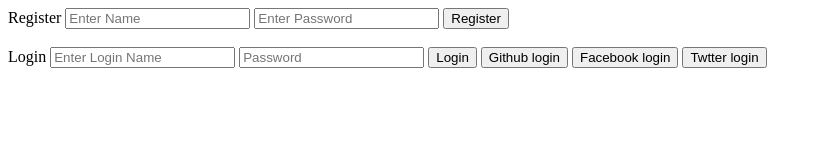
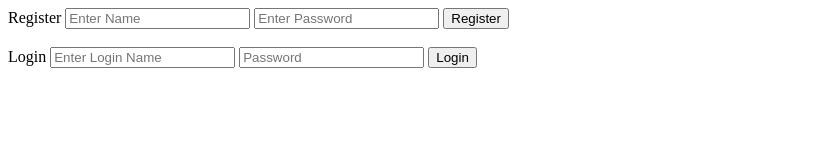
Before and after one commit to gorrew/firebase-messagenger, a plain HTML site: page index.html in a window 1280 px wide. Shown: the whole page, without its empty margins (0-822 px from the left). Drawn offline with Linux system fonts and the light colour scheme.

Commit message:
fixat knappar

```diff
--- a/index.html
+++ b/index.html
@@ -18,9 +18,7 @@
     <input type="text" id="userName-input" placeholder="Enter Login Name">
     <input type="text" id="password-input" placeholder="Password">
     <button id="login-button">Login</button>
-    <button id="gh-login">Github login</button>
-    <button id="fb-login">Facebook login</button>
-    <button id="twitter-login">Twtter login</button>
+
 
 
 
--- a/login-script.js
+++ b/login-script.js
@@ -17,6 +17,8 @@ let regUserPassword = document.getElementById('reg-password');
 function storeUsers() {
     localStorage.setItem('regUserName', regUserName.value);
     localStorage.setItem('regUserPassword', regUserPassword.value);
+    regUserName.value = '';
+    regUserPassword.value= '';
 }
 function checkUser() {
     let storedName = localStorage.getItem('regUserName');
```
